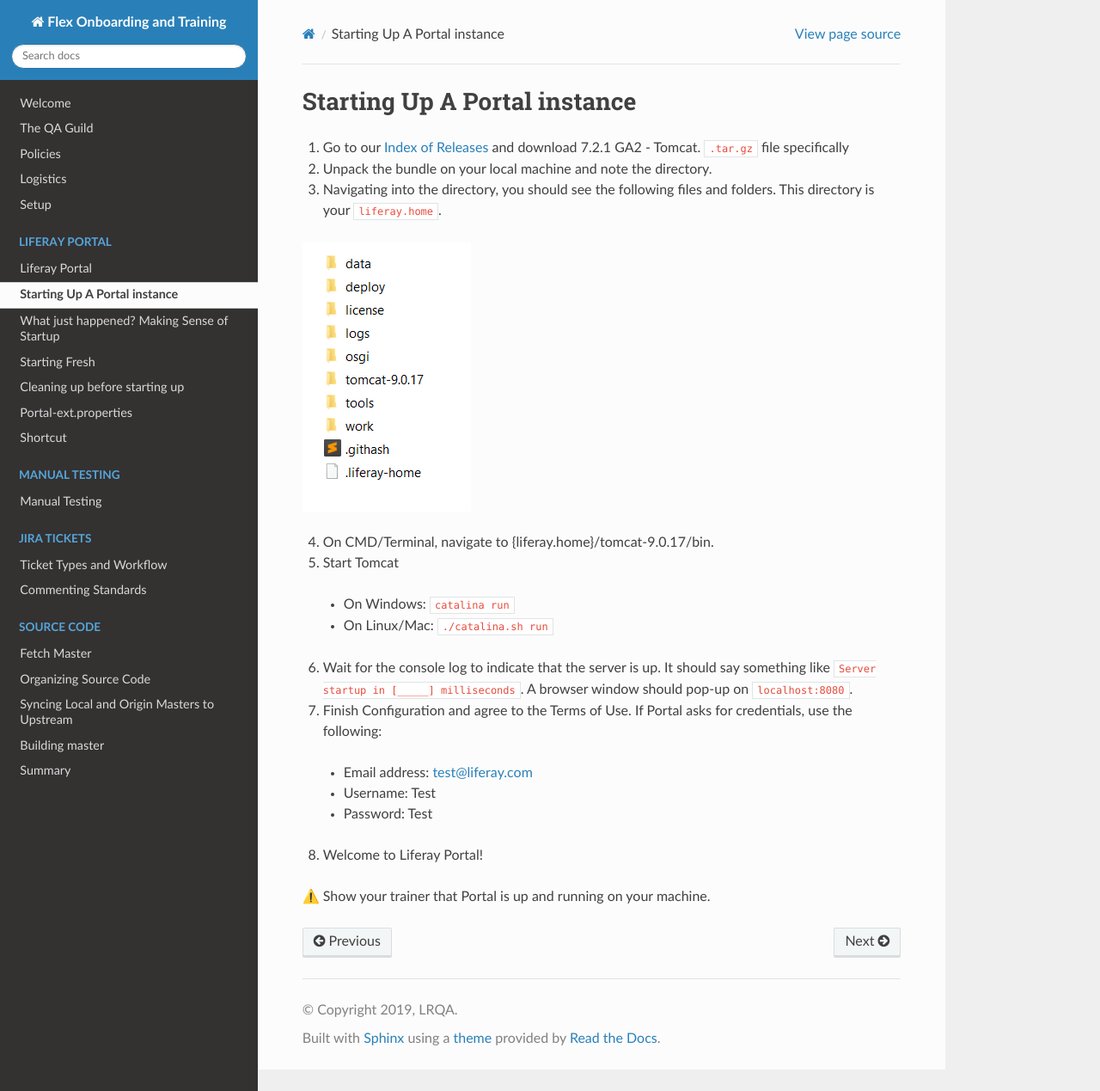
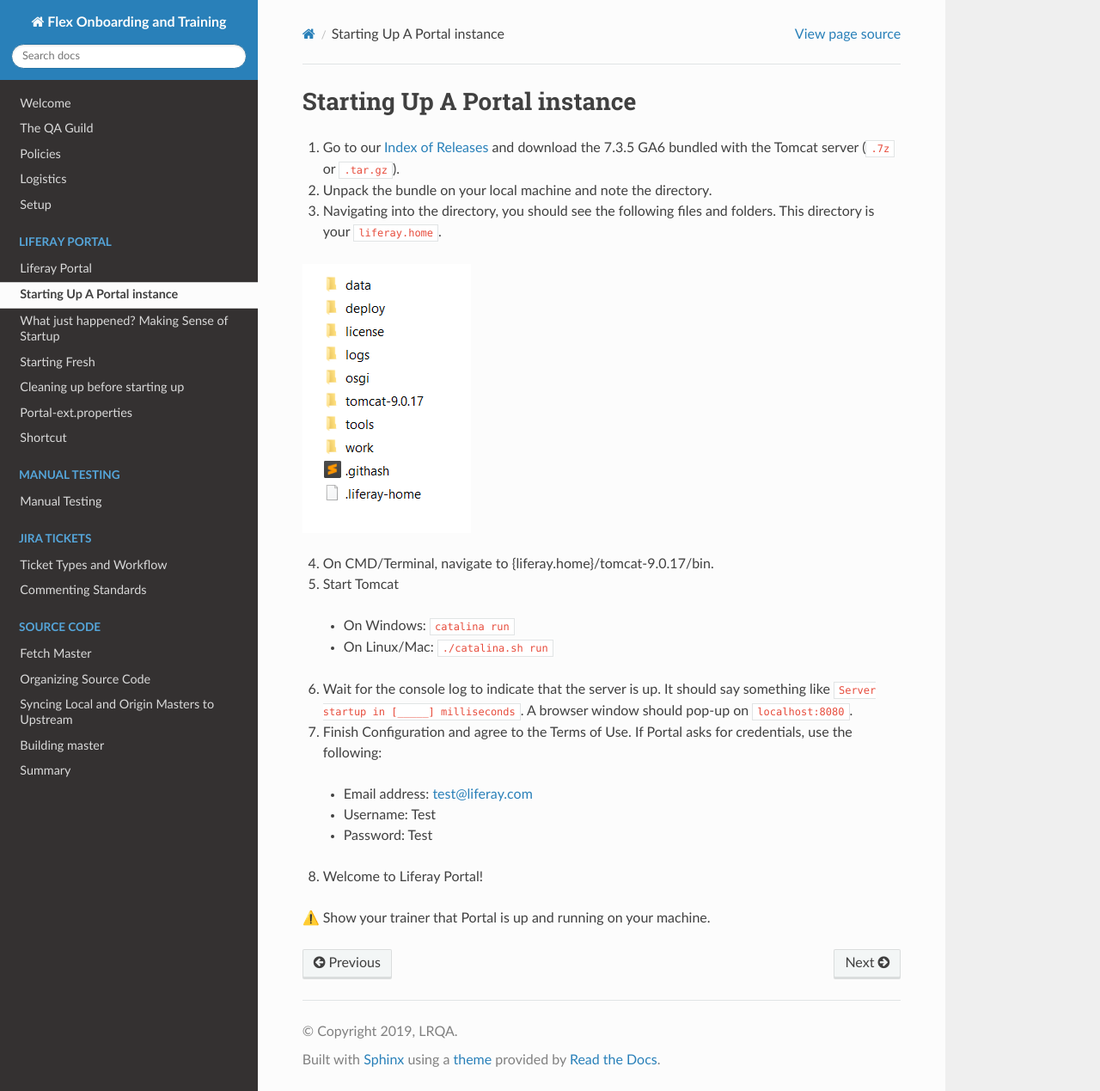
Before and after one commit to nikki-pru/flex-training, a Sphinx documentation site: the page built from docs/portal/starting-portal.rst, in a window 1280 px wide and 1269 px high. Shown: the whole window at 86% size. Built offline with Sphinx 7.4.7 and the Read the Docs theme 2.0.0, drawn with Linux system fonts in a browser that asks for light colours.

Commit message:
LRQA-62604 Include 7z

```diff
--- a/docs/portal/starting-portal.rst
+++ b/docs/portal/starting-portal.rst
@@ -1,7 +1,7 @@
 Starting Up A Portal instance
 ==============================
 
-1. Go to our `Index of Releases`_ and download 7.2.1 GA2 - Tomcat. ``.tar.gz`` file specifically
+1. Go to our `Index of Releases`_ and download the 7.3.5 GA6 bundled with the Tomcat server (``.7z`` or ``.tar.gz``).
 2. Unpack the bundle on your local machine and note the directory.
 3. Navigating into the directory, you should see the following files and folders. This directory is your ``liferay.home``.
 
```
